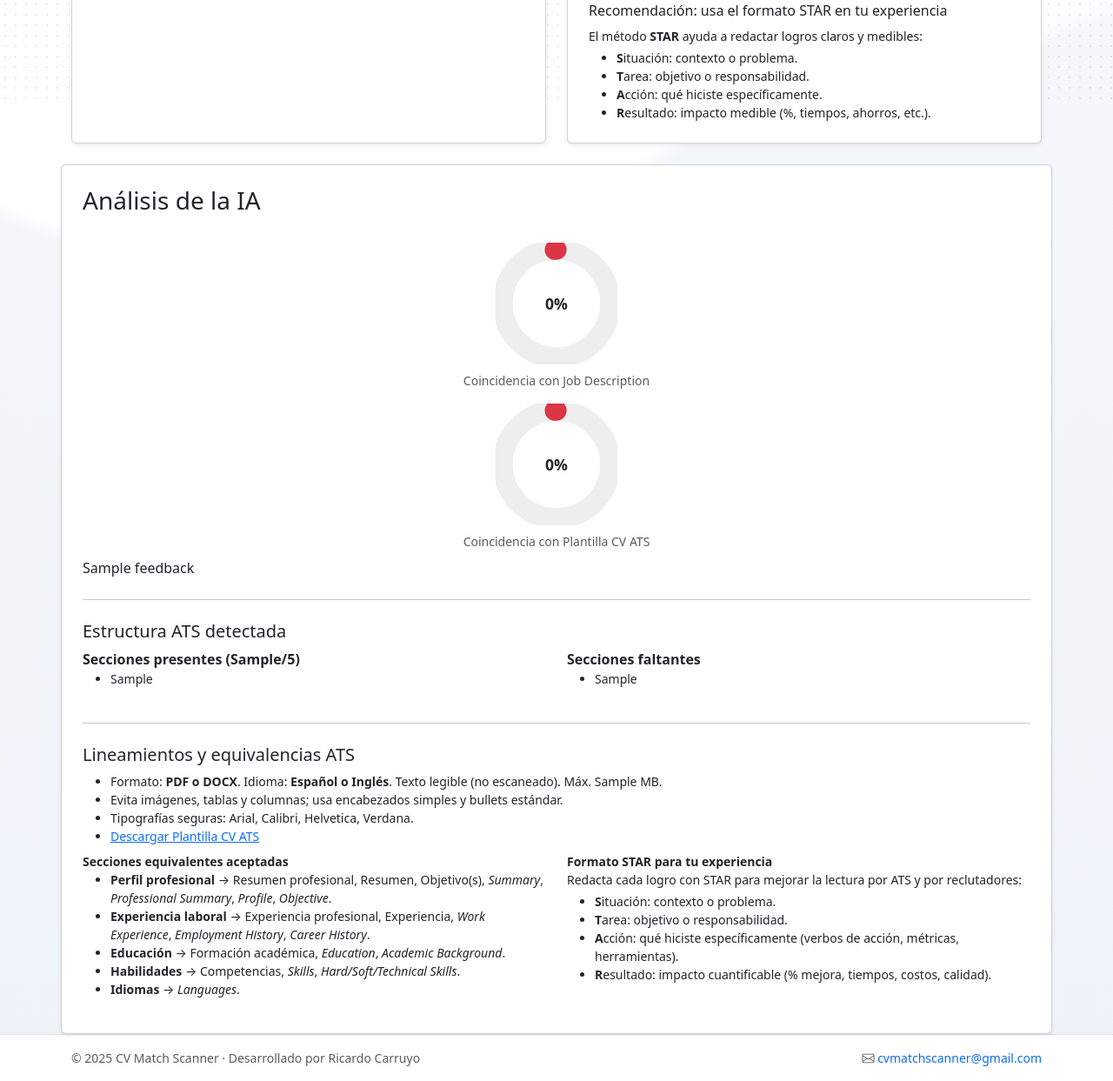
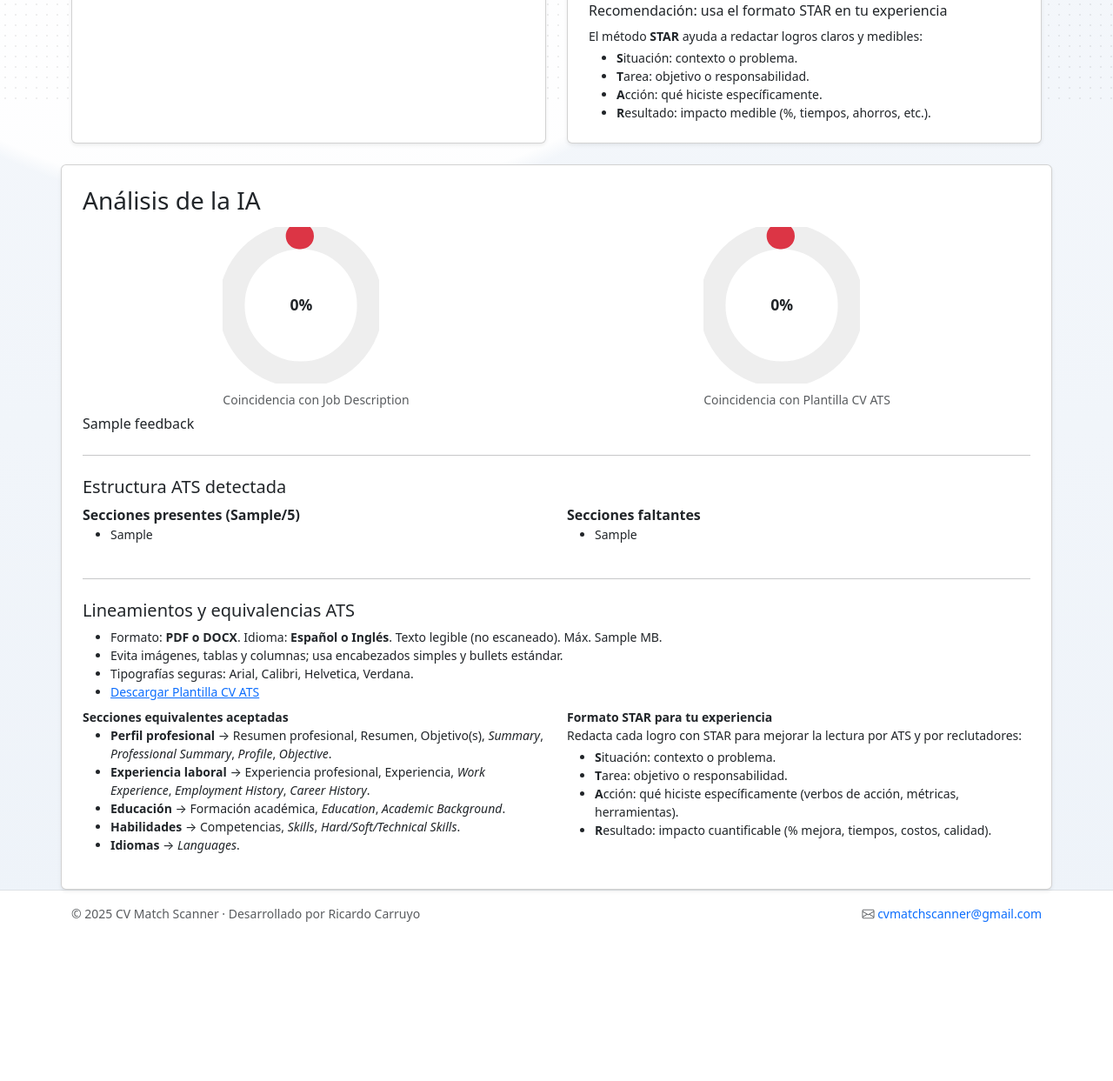
Before and after one commit to ricardocarruyo/cv-scanner, a Flask app: template app/templates/index.html in a window 1280 px wide. Shown: the part 685-1928 px from the top of the page at 87% size. After the commit the page ends 1745 px from the top, so only its background shows below. Run offline with Flask 3, Linux system fonts and the light colour scheme; the template is opened without the code that fills it: most values are stand-ins (such as "Sample title", 1, 10 or a date in 2020).

Commit message:
Nuevo Donuts 3

```diff
--- a/app/templates/index.html
+++ b/app/templates/index.html
@@ -9,29 +9,42 @@
   .score-label { position: absolute; bottom: 8%; left: 50%; transform: translateX(-50%); font-size: 1.75rem; font-weight: 700; }
   .model-badge { font-size: .9rem; }
 
-  /* Contenedor y tamaños */
+  /* Contenedor que hospeda cada donut dentro de la grilla */
+  .analysis-meters .donut-host {
+    display: flex;
+    justify-content: center;
+    align-items: center;
+    overflow: visible;              /* evita recortes */
+    min-height: 220px;              /* da aire vertical */
+  }
+
+  /* Donut en sí */
   .donut        { text-align: center; }
-  .donut-wrap   { position: relative; width: 140px; height: 140px; margin: 0 auto; }
+  .donut-wrap   { position: relative; width: 180px; height: 180px; }
   .donut-svg    { width: 100%; height: 100%; transform: rotate(-90deg); }
 
-  /* Pista gris */
+  @media (max-width: 991.98px) {
+    .analysis-meters .donut-host { min-height: 200px; }
+    .donut-wrap { width: 160px; height: 160px; }
+  }
+
+  /* Pista e indicador */
   .donut-track {
     fill: none;
     stroke: #eee;
-    stroke-width: 6;              /* más grueso para que luzca */
+    stroke-width: 6;
   }
 
-  /* Indicador animado (0–100 gracias a pathLength=100) */
   .donut-indicator {
     fill: none;
-    stroke: var(--donut-color, #6c757d);
+    stroke: var(--donut-color, #28a745);
     stroke-width: 6;
     stroke-linecap: round;
-    stroke-dasharray: var(--dash, 0) 100;
+    stroke-dasharray: var(--dash, 0) 100; /* 0–100 reales */
     transition: stroke-dasharray .6s ease, stroke .3s ease;
   }
 
-  /* Porcentaje centrado, NO va dentro del SVG (así no se rota) */
+  /* Porcentaje centrado (texto NO va dentro del SVG) */
   .donut-label {
     position: absolute; inset: 0;
     display: flex; align-items: center; justify-content: center;
@@ -194,8 +207,10 @@
       </div>
     </div>
     <!-- ANILLOS DE PUNTAJE (0–100 con color y tooltip correcto) -->
-    <div class="row g-3 my-2">
-      <!-- JD -->
+    <div class="row g-3 align-items-center analysis-meters">
+      <div class="col-12 col-lg-6">
+        <div class="donut-host">
+          <!-- Donut JD -->
           <div class="donut" data-score="{{ score_jd|default(0, true)|int }}">
             <div class="donut-wrap">
               <svg viewBox="0 0 36 36" class="donut-svg" aria-label="Coincidencia con Job Description">
@@ -206,8 +221,12 @@
             </div>
             <div class="small text-muted mt-2">Coincidencia con Job Description</div>
           </div>
+        </div>
+      </div>
 
-      <!-- ATS -->
+      <div class="col-12 col-lg-6">
+        <div class="donut-host">
+          <!-- Donut ATS -->
           <div class="donut" data-score="{{ score_ats|default(0, true)|int }}">
             <div class="donut-wrap">
               <svg viewBox="0 0 36 36" class="donut-svg" aria-label="Coincidencia con Plantilla CV ATS">
@@ -219,6 +238,9 @@
             <div class="small text-muted mt-2">Coincidencia con Plantilla CV ATS</div>
           </div>
         </div>
+      </div>
+    </div>
+
 
     <div>{{ feedback|safe }}</div>
     <hr class="my-4">
```
Lines whose indentation alone changed are shown as unchanged.
